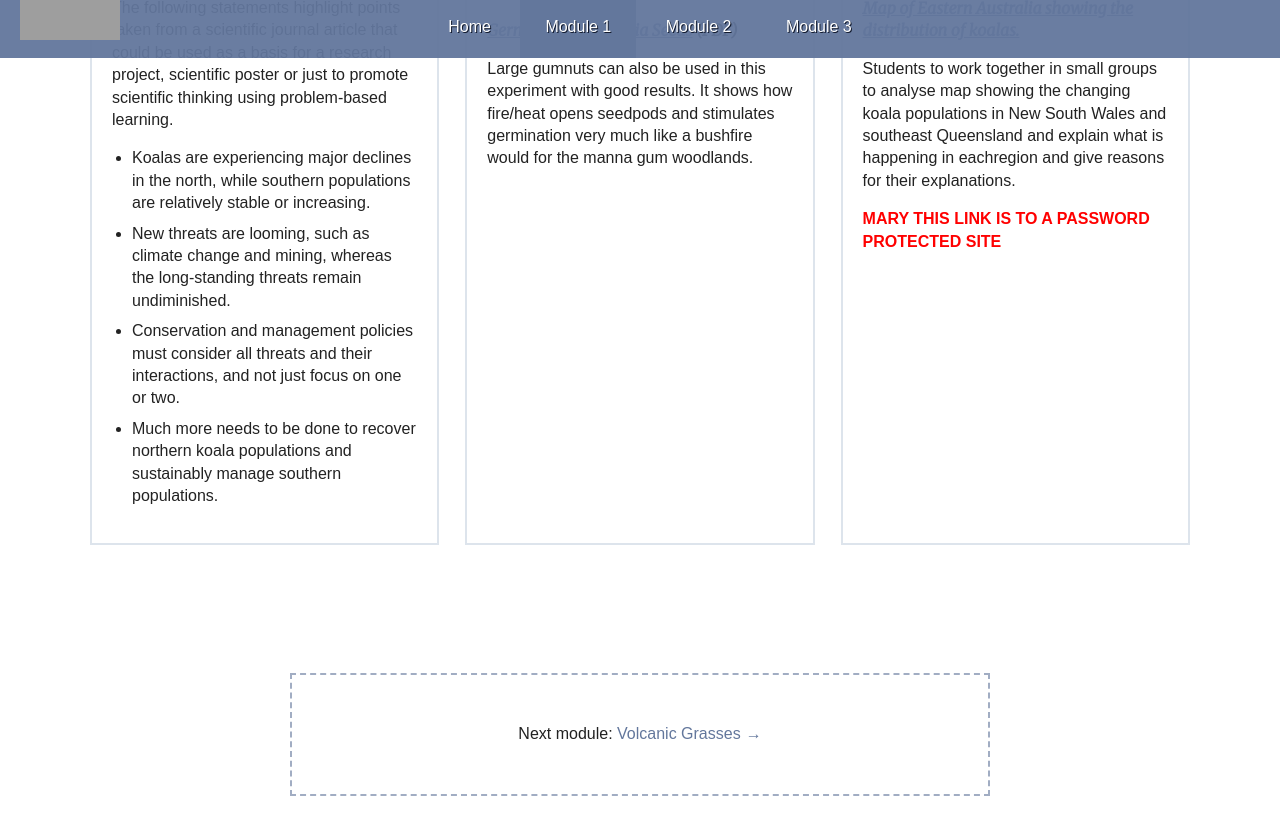
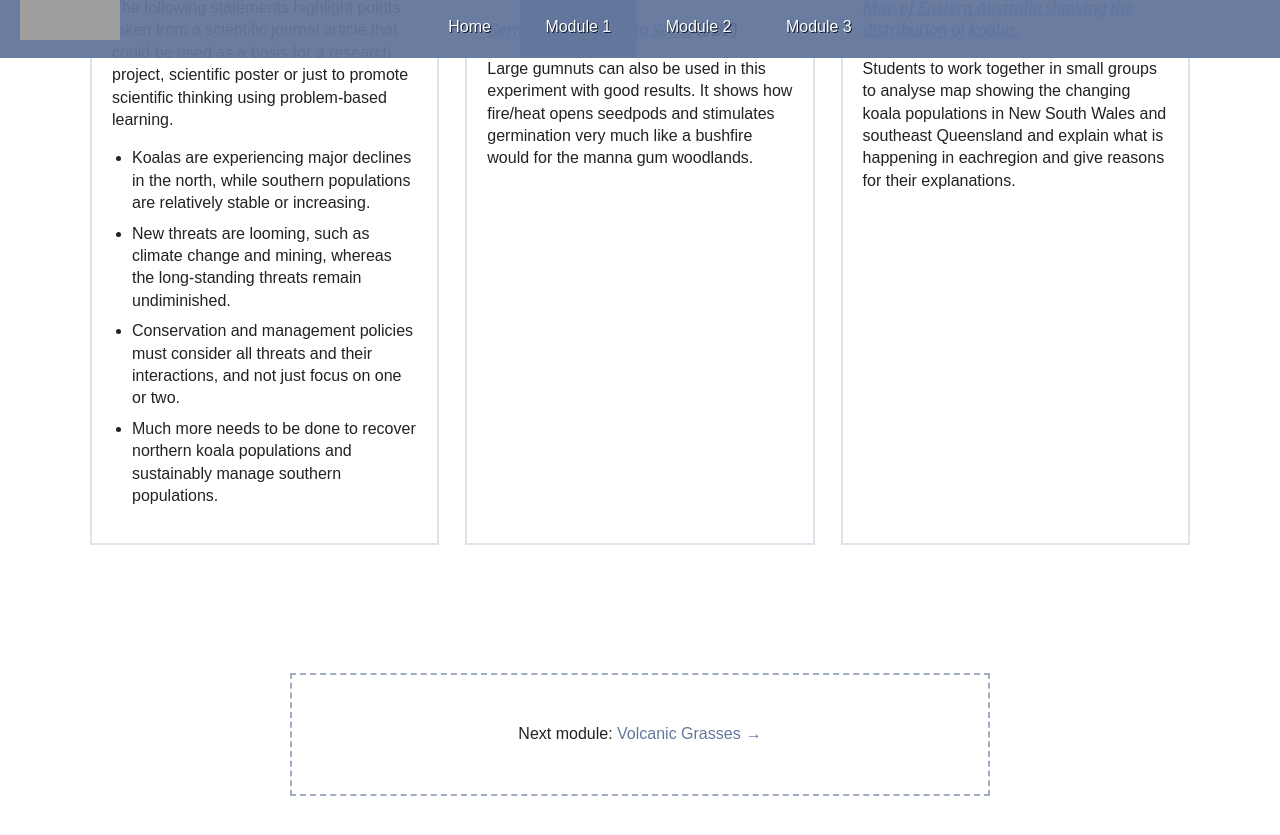
Before and after one commit to contemporaryVCEbiology/biodiversity, a Jekyll site: the page built from modules/index.html, in a window 1280 px wide and 900 px high, scrolled down 2982 px, cut to the strip 50-885 px from the top of the window. Built offline with Jekyll 4.4.1, drawn with Linux system fonts in a browser that asks for light colours.

Commit message:
remove mary warning

```diff
--- a/modules/index.html
+++ b/modules/index.html
@@ -167,8 +167,6 @@ module: one
             <p>Activity 1.3 - <strong>Scientific thinking exercise</strong></p>
             <h5><a class="new-tab-warning" href="http://www.wwf.org.au/news/news/2017/fears-179-koalas-lost-to-bulldozers#gs.FCu_Ppc" target="_blank">Map of Eastern Australia showing the distribution of koalas.</a></h5>
             <p>Students to work together in small groups to analyse map showing the changing koala populations in New South Wales and southeast Queensland and explain what is happening in eachregion and give reasons for their explanations.</p>
-            <p style="color: red; font-weight: bold">MARY THIS LINK IS TO A PASSWORD PROTECTED SITE</p>
-
         </div>
     </div>
 
```
